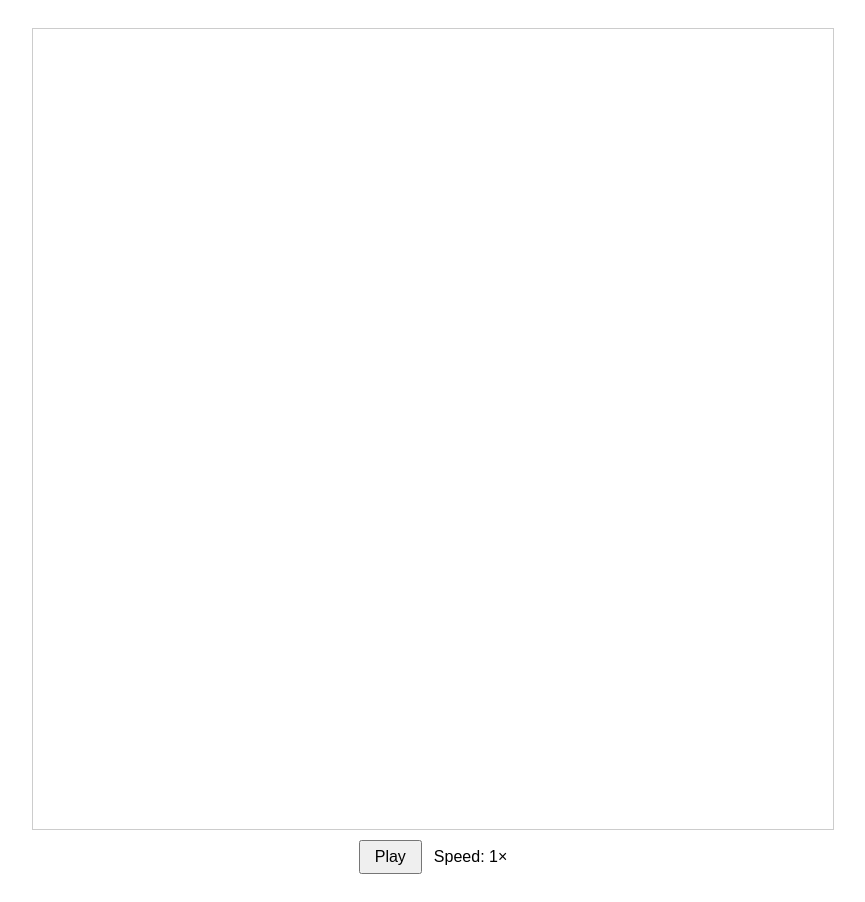
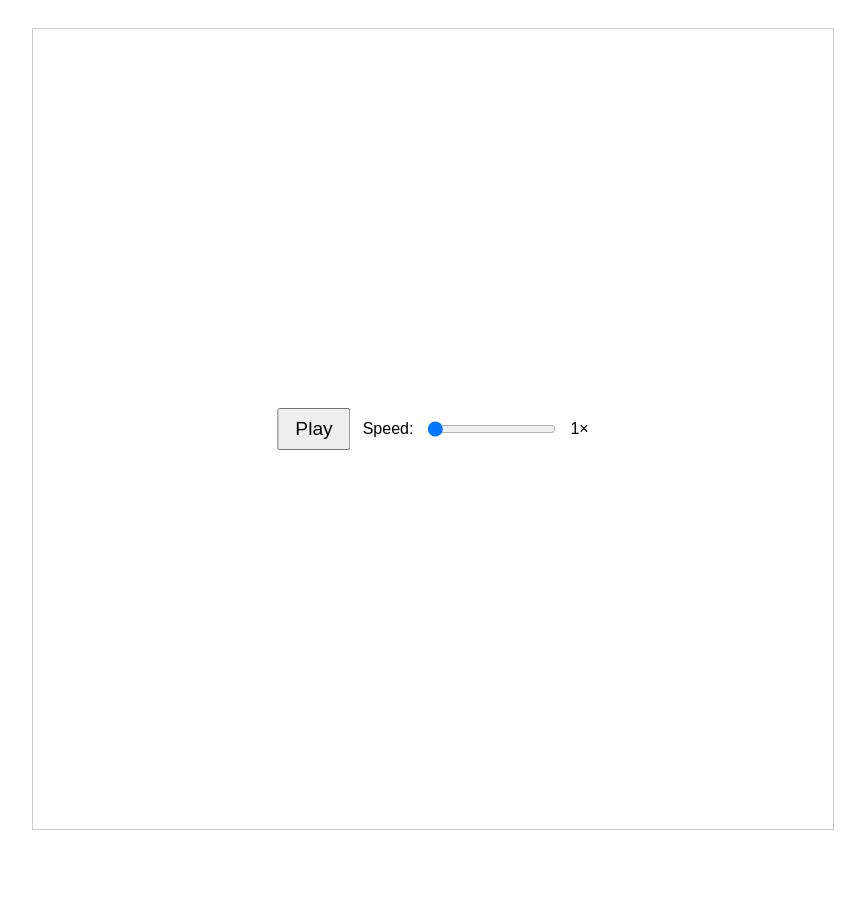
Before and after one commit to haebom/Langton, a plain HTML site: page index.html in a window 1280 px wide. Shown: the whole page, without its empty margins (207-1072 px from the left). After the commit the page ends 858 px from the top, so only its background shows below. Drawn offline with Linux system fonts and the light colour scheme.

Commit message:
feat: add ant emoji and speed control

```diff
--- a/index.html
+++ b/index.html
@@ -10,7 +10,9 @@
   <canvas id="antCanvas" width="800" height="800"></canvas>
   <div class="controls">
     <button id="playPause">Play</button>
-    <span>Speed: <span id="speedDisplay">1×</span></span>
+    <label for="speedControl">Speed:</label>
+    <input type="range" id="speedControl" min="1" max="100" value="1">
+    <span id="speedDisplay">1×</span>
   </div>
   <script src="langtons-ant.js"></script>
 </body>
--- a/langtons-ant.js
+++ b/langtons-ant.js
@@ -3,6 +3,8 @@ const canvas = document.getElementById('antCanvas');
 const ctx = canvas.getContext('2d');
 const playBtn = document.getElementById('playPause');
 const speedDisplay = document.getElementById('speedDisplay');
+const speedControl = document.getElementById('speedControl');
+const ANT_EMOJI = '\uD83D\uDC1C';
 
 // 그리드 설정
 const CELL = 5;
@@ -31,9 +33,17 @@ function drawCell(r, c) {
   ctx.fillRect(c * CELL, r * CELL, CELL, CELL);
 }
 
+function drawAnt(r, c) {
+  drawCell(r, c);
+  ctx.font = CELL + 'px serif';
+  ctx.textAlign = 'center';
+  ctx.textBaseline = 'middle';
+  ctx.fillText(ANT_EMOJI, c * CELL + CELL / 2, r * CELL + CELL / 2);
+}
+
 // 한 스텝 실행
 function step() {
-  // 1) 현재 칸 색 뒤집기
+  // 1) 현재 칸 색 뒤집기 및 이전 위치 갱신
   grid[y][x] ^= 1;
   drawCell(y, x);
 
@@ -58,11 +68,14 @@ function step() {
   else if (dir === 2)  y = (y + 1) % ROWS;
   else /* dir===3 */   x = (x - 1 + COLS) % COLS;
 
+  drawAnt(y, x);
+
   stepCount++;
 
   // 5) 가속 로직: 1,000스텝마다 속도 ×2 (최대 100×)
   if (stepCount % 1000 === 0 && speed < 100) {
     speed *= 2;
+    speedControl.value = speed;
     updateInterval();
   }
 }
@@ -74,6 +87,7 @@ function updateInterval() {
   const delay = 1000 / (speed * 10);
   intervalId = setInterval(step, delay);
   speedDisplay.textContent = speed + '×';
+  speedControl.value = speed;
 }
 
 // 시작·정지 토글
@@ -96,9 +110,16 @@ playBtn.addEventListener('click', () => {
   running ? stopSimulation() : startSimulation();
 });
 
+speedControl.addEventListener('input', () => {
+  speed = parseInt(speedControl.value, 10);
+  if (running) updateInterval();
+  else speedDisplay.textContent = speed + '×';
+});
+
 // 초기 캔버스 렌더
 for (let r = 0; r < ROWS; r++) {
   for (let c = 0; c < COLS; c++) {
     drawCell(r, c);
   }
 }
+drawAnt(y, x);
--- a/style.css
+++ b/style.css
@@ -1,5 +1,6 @@
 /* 중앙 정렬 & 기본 스타일 */
 body {
+  position: relative;
   display: flex;
   flex-direction: column;
   align-items: center;
@@ -11,13 +12,19 @@ canvas {
   background: #fff;
 }
 .controls {
-  margin-top: 10px;
+  position: absolute;
+  top: 50%;
+  left: 50%;
+  transform: translate(-50%, -50%);
   display: flex;
   align-items: center;
   gap: 12px;
+  background: rgba(255, 255, 255, 0.8);
+  padding: 10px 15px;
+  border-radius: 8px;
 }
 button {
-  padding: 6px 14px;
-  font-size: 1rem;
+  padding: 8px 16px;
+  font-size: 1.2rem;
   cursor: pointer;
 }
```
